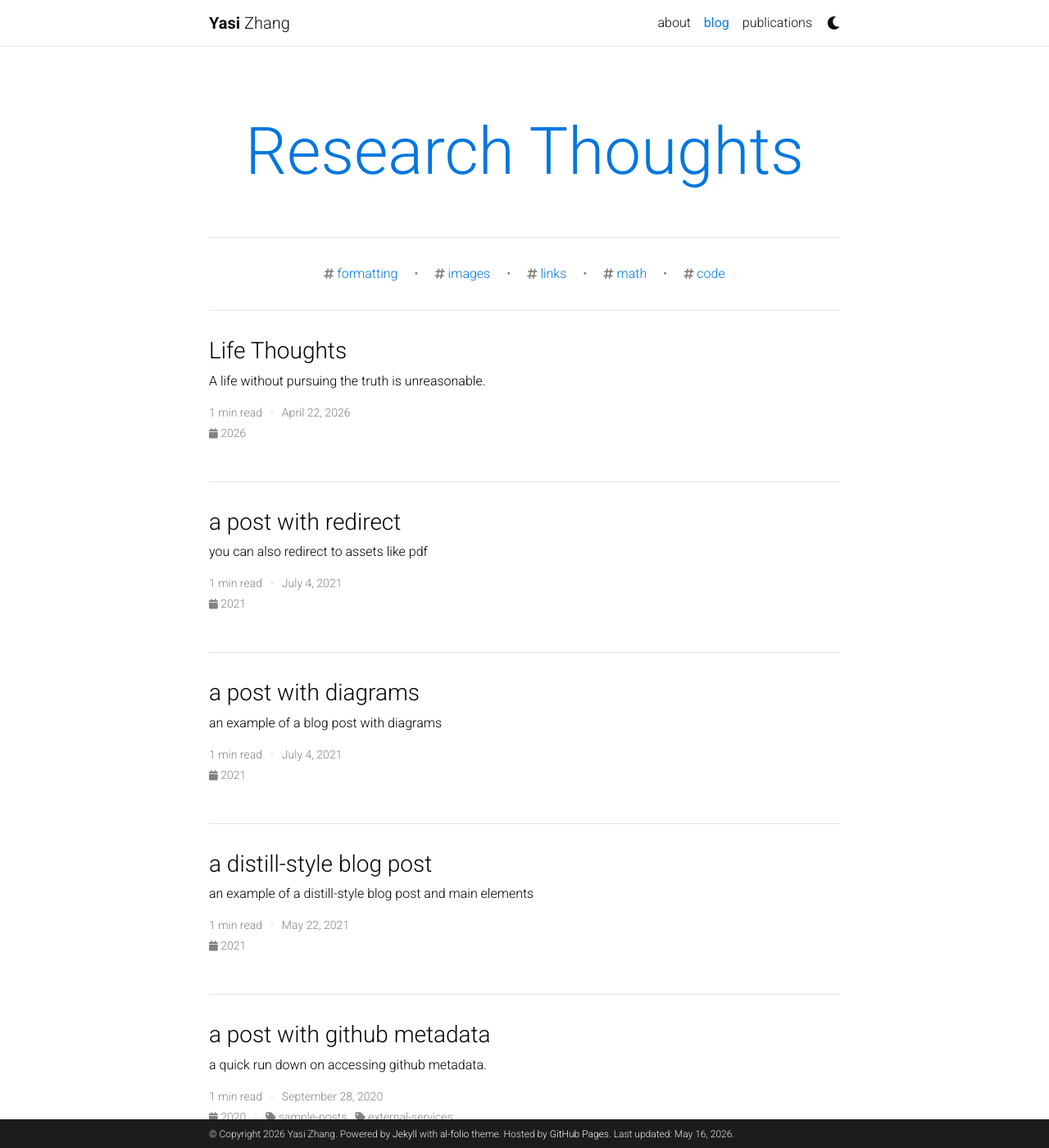
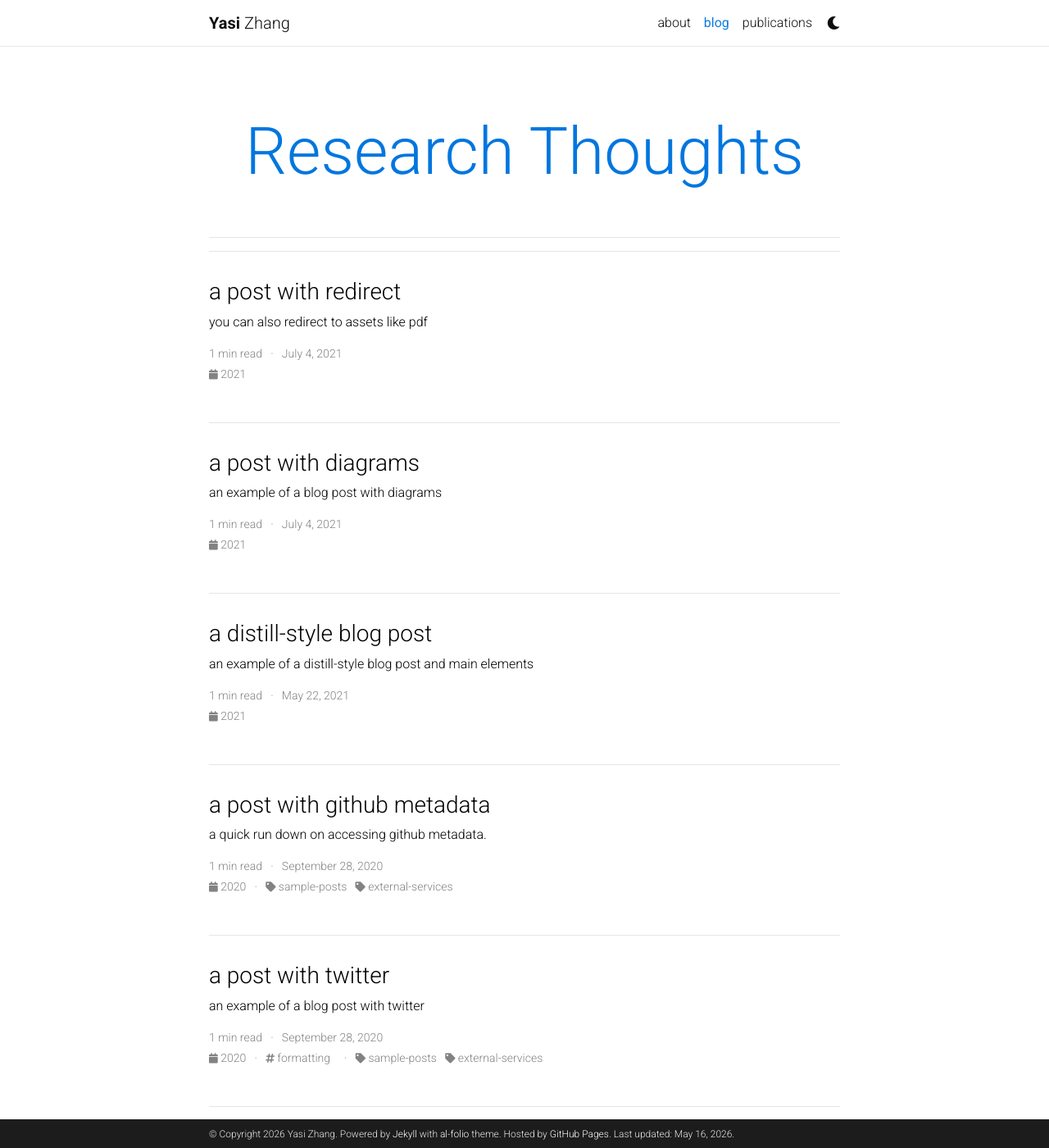
Before and after one commit to YasminZhang/YasminZhang.github.io, a Jekyll site: the page built from blog/index.html, in a window 1280 px wide and 1400 px high. Shown: the whole window at 82% size. Built offline with Jekyll 4.4.1, drawn with Linux system fonts in a browser that asks for light colours; the list of posts is cut into pages by our own code; comment, search, counter and statistics services are not loaded; a style sheet for code colours, icons or effects is not loaded.

Commit message:
add blog

```diff
--- a/_config.yml
+++ b/_config.yml
@@ -225,7 +225,7 @@
     tag: '/blog/tag/:name/'
     category: '/blog/category/:name/'
 
-display_tags: ['formatting', 'images', 'links', 'math', 'code'] # this tags will be dispalyed on the front page of your blog
+display_tags: [] # tags displayed on the front page of your blog
 
 # -----------------------------------------------------------------------------
 # Jekyll Scholar
```
Also changed, not shown: _posts/2026-04-22-life-thoughts.md (+6 -2 lines).
